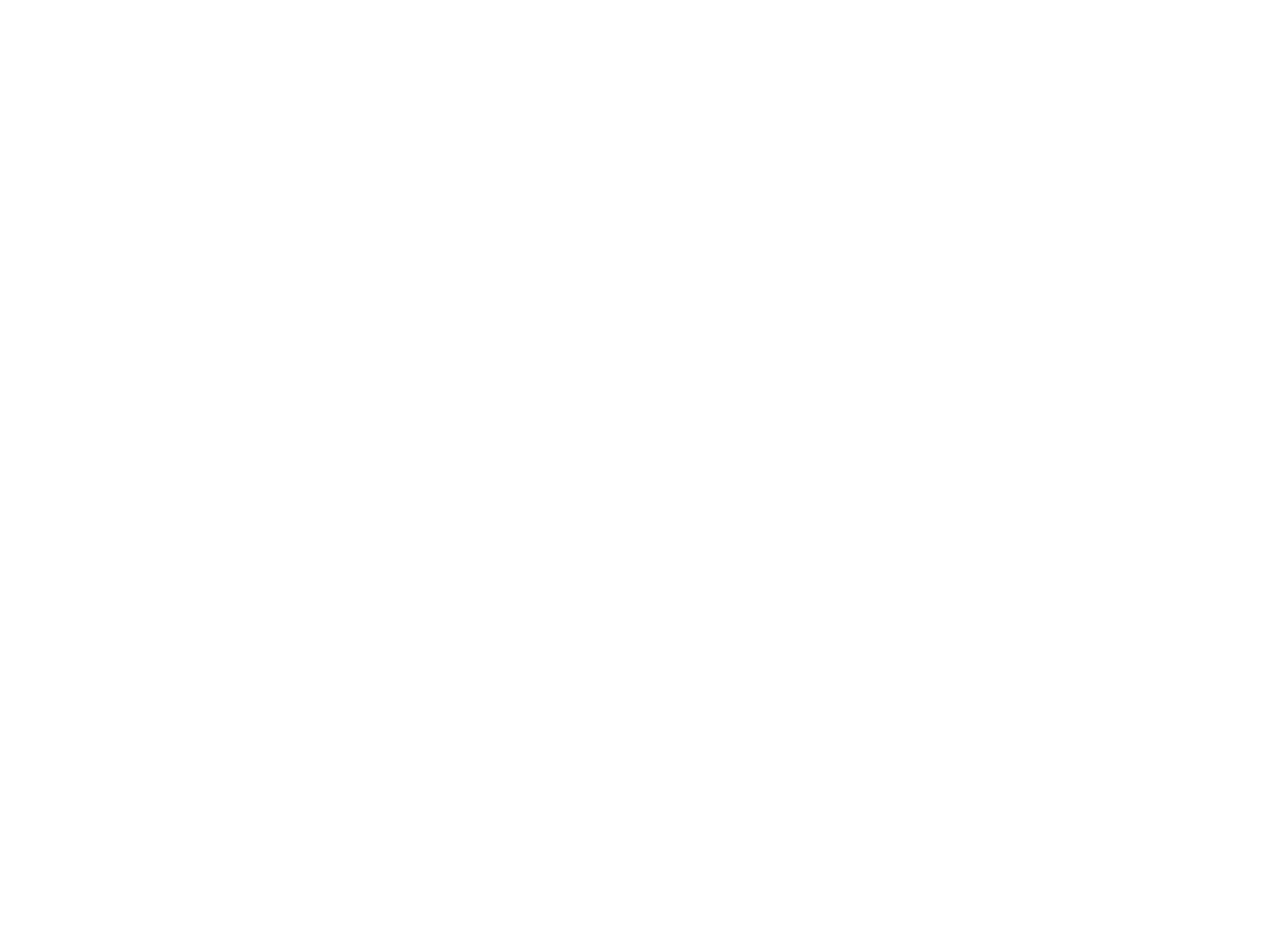
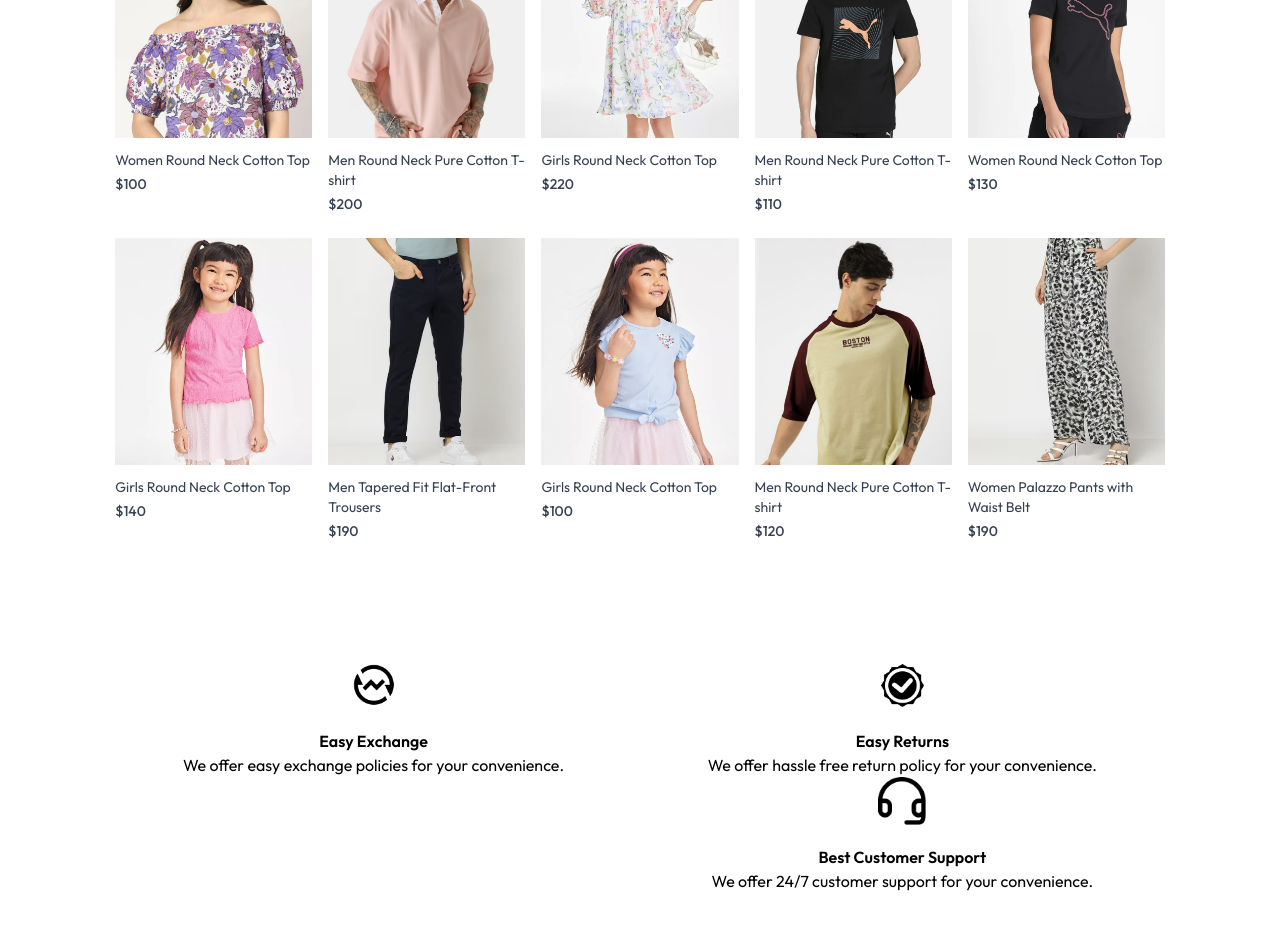
Before and after one commit to SonamNath01/mern-ecommerce-project, a React (Vite) app: page / in a window 1280 px wide. Shown: the part 1640-2568 px from the top of the page. Before the commit the page ends 1414 px from the top, so only its background shows below. Built offline with nearby package versions, Linux system fonts and the light colour scheme; a web font is replaced by a local one.

Commit message:
added bestsellers,ourpolicy in home page

```diff
--- a/src/assets/assets/frontend_assets/assets.js
+++ b/src/assets/assets/frontend_assets/assets.js
@@ -92,7 +92,9 @@
     contact_img,
     razorpay_logo,
     stripe_logo,
-    cross_icon
+    cross_icon,
+
+
 }
 
 export const products = [
@@ -178,7 +180,7 @@
         subCategory: "Bottomwear",
         sizes: ["S", "L", "XL"],
         date: 1716621542448,
-        bestseller: false
+        bestseller: true
     },
     {
         _id: "aaaah",
@@ -202,7 +204,7 @@
         subCategory: "Topwear",
         sizes: ["M", "L", "XL"],
         date: 1716621235448,
-        bestseller: false
+        bestseller: true
     },
     {
         _id: "aaaaj",
@@ -226,7 +228,7 @@
         subCategory: "Topwear",
         sizes: ["S", "M", "L"],
         date: 1716623345448,
-        bestseller: false
+        bestseller: true
     },
     {
         _id: "aaaal",
@@ -334,7 +336,7 @@
         subCategory: "Bottomwear",
         sizes: ["S", "M", "L", "XL"],
         date: 1716633245448,
-        bestseller: false
+        bestseller: true
     },
     {
         _id: "aaaau",
--- /dev/null
+++ b/src/components/BestSeller.jsx
@@ -0,0 +1,40 @@
+
+import React, { useContext, useEffect, useState } from 'react';
+import { ShopContext } from '../context/ShopContext';
+import Title from './Title';
+import Productitems from "./Productitems.jsx";
+
+const BestSeller = () => {
+  const { products } = useContext(ShopContext);
+  const [bestSeller, setBestSeller] = useState([]);
+
+  useEffect(() => {
+    const bestProduct = products.filter((item) =>( item.bestseller));
+    setBestSeller(bestProduct.slice(0, 10));
+  }, []);
+
+  return (
+    <div className='my-10'>
+      <div className='text-center text-3xl py-8'>
+        <Title text1={'Best'} text2={'Seller'} />
+        <p className='w-3/4 m-auto text-xs sm:text-sm md:text-base text-gray-600'>
+          Lorem ipsum dolor sit amet consectetur adipisicing elit. Quisquam, quidem.
+        </p>
+      </div>
+
+      <div className='grid grid-cols-2 sm:grid-cols-3 md:grid-cols-4 lg:grid-cols-5 gap-4 gap-y-6'>
+        {bestSeller.map((item, index) => (
+          <Productitems
+            key={index}
+            id={item.id}
+            name={item.name}
+            image={item.image}
+            price={item.price}
+          />
+        ))}
+      </div>
+    </div>
+  );
+};
+
+export default BestSeller;
--- /dev/null
+++ b/src/components/OurPolicy.jsx
@@ -0,0 +1,27 @@
+
+import React from 'react'
+import {assets} from '../assets/assets/frontend_assets/assets.js'
+
+const OurPolicy = () => {
+  return (
+    <div className='flex flex-col sm:flex-row justify-around gap-12 sm:gap-2 text-center py-20 text-grey'>
+      <div>
+        <img src={assets.exchange_icon} className='w-12 m-auto mb-5' alt="Exchange Icon"/>
+        <p className='font-semibold'>Easy Exchange</p>
+        <p className='text-grey-400'>We offer easy exchange policies for your convenience.</p>
+      </div>
+      <div>
+        <img src={assets.quality_icon} className='w-12 m-auto mb-5' alt="Return Icon"/>
+        <p className='font-semibold'>Easy Returns</p>
+        <p className='text-grey-400'>We offer hassle free return policy for your convenience.</p>
+        <div>
+          <img src ={assets.support_img} className='w-12 m-auto mb-5 ' alt="Support Icon"/>
+          <p className='font-semibold'> Best Customer Support</p>
+          <p className='text-grey-400'>We offer 24/7 customer support for your convenience.</p>
+        </div>
+      </div>
+    </div>
+  )
+}
+
+export default OurPolicy
--- a/src/index.css
+++ b/src/index.css
@@ -14,3 +14,9 @@
   font-weight: 400;
   font-style: normal;
 }
+@media(max-width:640px){
+  a.active{
+    background-color: black;
+    color:white;
+  }
+}
--- a/src/pages/Home.jsx
+++ b/src/pages/Home.jsx
@@ -1,12 +1,16 @@
 import React from 'react'
 import Hero from '../components/Hero'
 import LatestCollection from '../components/LatestCollection'
+import BestSeller from '../components/BestSeller'
+import OurPolicy from '../components/OurPolicy'
 
 const Home = () => {
   return (
     <div>
       <Hero/>
       <LatestCollection/>
+      <BestSeller/>
+      <OurPolicy/>
     </div>
   )
 }
```
